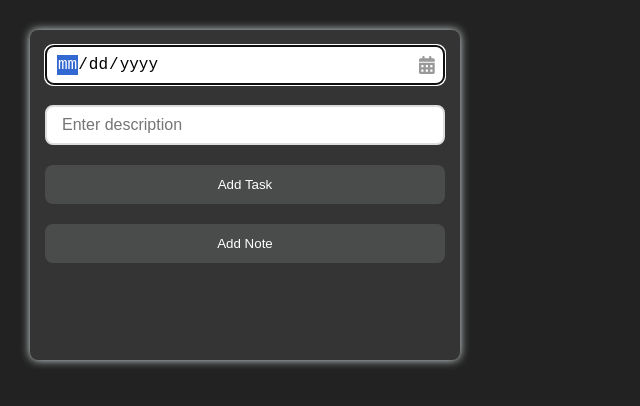
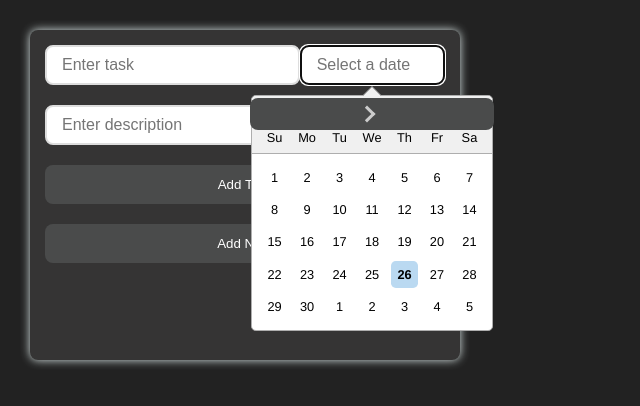
Before and after one commit to alperendnc/todo-app, a React (Create React App) app: page / in a window 1280 px wide. Both pictures are taken after a click on the icon 427 px from the left and 65 px from the top of the page. Shown: the top 406 px of the page, without its empty margins (0-640 px from the left). Built offline with nearby package versions, Linux system fonts and the light colour scheme.

Commit message:
The functionality of date has changed

```diff
--- a/src/components/TodoForm.js
+++ b/src/components/TodoForm.js
@@ -3,7 +3,9 @@ import useTodos from "../hooks/useTodos";
 import { v4 as uuidv4 } from "uuid";
 import { FontAwesomeIcon } from "@fortawesome/react-fontawesome";
 import { faCalendarAlt } from "@fortawesome/free-solid-svg-icons";
-import dayjs from "dayjs"; // dayjs'i içe aktarıyoruz
+import DatePicker from "react-datepicker";
+import "react-datepicker/dist/react-datepicker.css";
+import dayjs from "dayjs";
 
 const TodoForm = () => {
   const { addTodo, editingTodo, isEdit } = useTodos();
@@ -43,35 +45,31 @@ const TodoForm = () => {
     setShowNoteInput(!showNoteInput);
   };
 
-  const handleDateIconClick = () => {
-    setShowDateInput(!showDateInput);
+  const handleDateChange = (date) => {
+    setTask({ ...task, date: dayjs(date).format("YYYY-MM-DD") });
   };
 
   return (
     <form className="todo-form" onSubmit={handleSubmit}>
       <div className="input-container">
-        {!showDateInput && (
         <input
           type="text"
           placeholder="Enter task"
           value={task.task}
           onChange={(e) => setTask({ ...task, task: e.target.value })}
         />
-        )}
         <FontAwesomeIcon
           icon={faCalendarAlt}
           className="calendar-icon"
-          onClick={handleDateIconClick}
+          onClick={() => setShowDateInput(!showDateInput)}
         />
         {showDateInput ? (
-          <input
-            type="date"
-            value={task.date}
-            onChange={(e) => {
-              // dayjs ile tarih formatlama
-              const formattedDate = dayjs(e.target.value).format("YYYY-MM-DD");
-              setTask({ ...task, date: formattedDate });
-            }}
+          <DatePicker
+            selected={task.date ? new Date(task.date) : null}
+            onChange={handleDateChange}
+            dateFormat="yyyy-MM-dd"
+            placeholderText="Select a date"
+            onClickOutside={() => setShowDateInput(false)}
             autoFocus
           />
         ) : (
```
Lines whose indentation alone changed are shown as unchanged.
